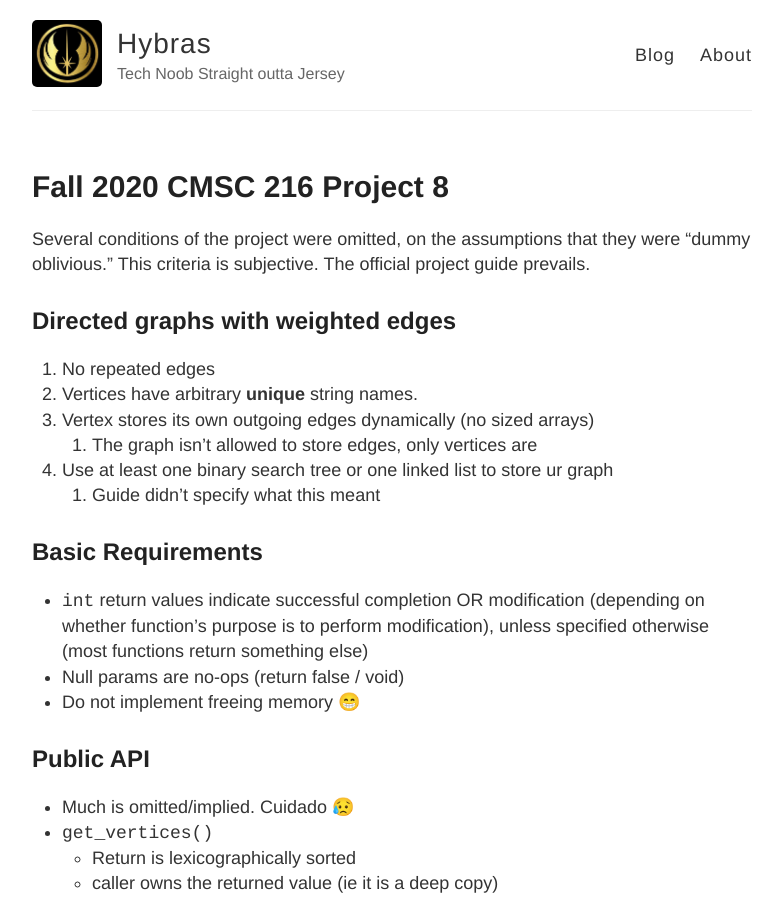
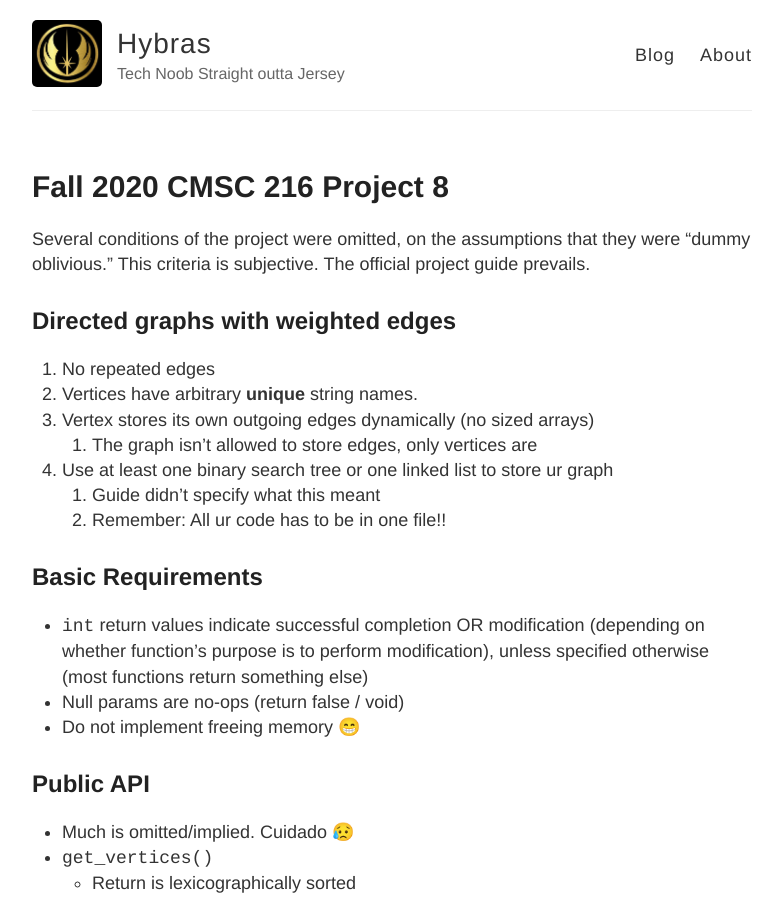
Before and after one commit to hybras/hybras.github.io, a Jekyll site: the page built from _posts/2020-10-31-CMSC-216-Project-8.md, in a window 1280 px wide and 900 px high. Shown: the whole window, without its empty margins (248-1030 px from the left). Built offline with Jekyll 4.4.1, drawn with Linux system fonts in a browser that asks for light colours.

Commit message:
Add subrule

```diff
--- a/_posts/2020-10-31-CMSC-216-Project-8.md
+++ b/_posts/2020-10-31-CMSC-216-Project-8.md
@@ -13,6 +13,7 @@ Several conditions of the project were omitted, on the assumptions that they wer
    1. The graph isn't allowed to store edges, only vertices are
 4. Use at least one binary search tree or one linked list to store ur graph
    1. Guide didn't specify what this meant
+   2. Remember: All ur code has to be in one file!!
 
 ## Basic Requirements
 
```
